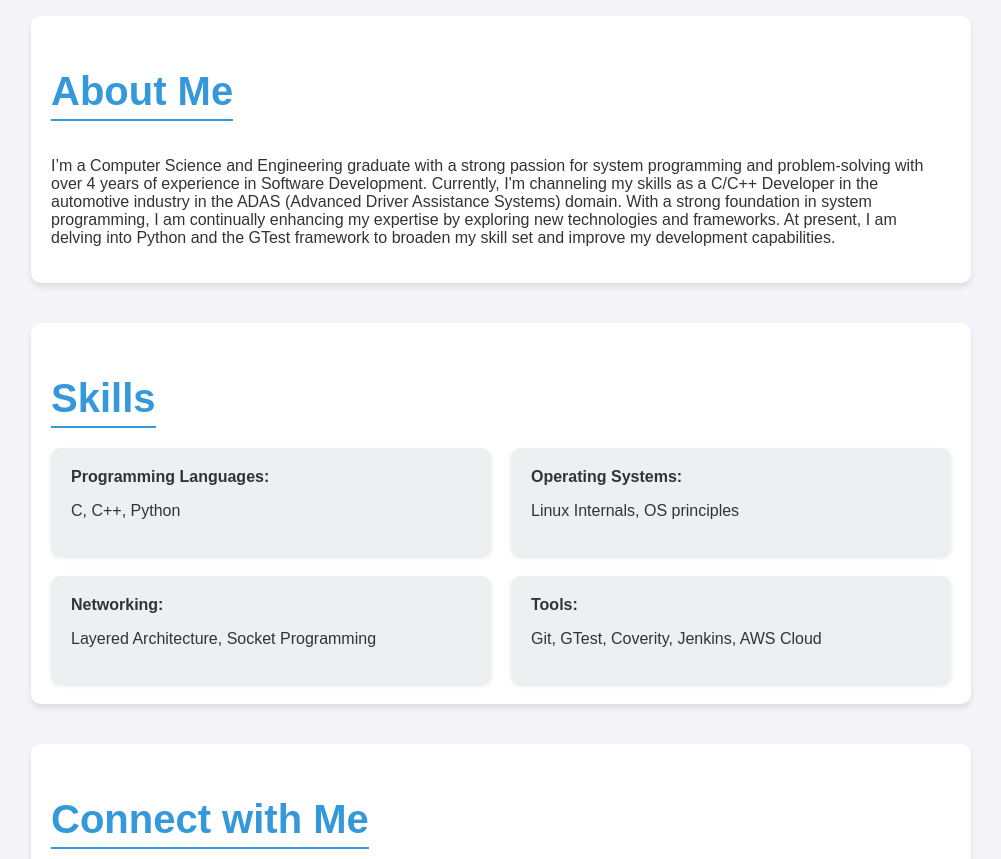
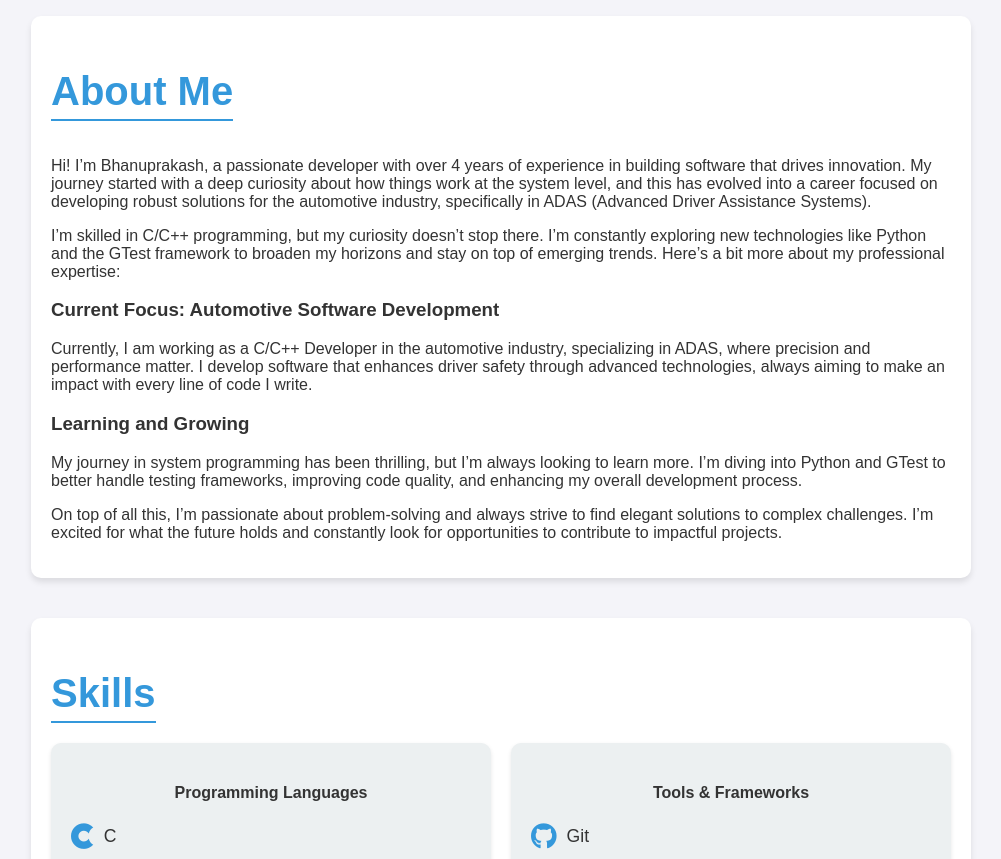
Before and after one commit to bhanuprakasheagala/bhanuprakasheagala.github.io, a Jekyll site: the page about.html, which Jekyll copies as it is, in a window 1280 px wide, cut to the strip 441-1300 px from the top of the page. Shown: the whole strip, without its empty margins (139-1140 px from the left). Built offline with Jekyll 4.4.1, drawn with Linux system fonts in a browser that asks for light colours; some of the changed text lies outside the part shown.

Commit message:
Update about.html

```diff
--- a/about.html
+++ b/about.html
@@ -54,6 +54,39 @@
         header h3 {
             font-size: 1.5em;
             margin-top: 10px;
+        }
+
+        .card {
+            background-color: #ecf0f1;
+            border-radius: 10px;
+            padding: 20px;
+            box-shadow: 0 2px 4px rgba(0, 0, 0, 0.1);
+            transition: transform 0.3s, box-shadow 0.3s ease;
+            text-align: center;
+        }
+
+        .card:hover {
+            transform: translateY(-10px);
+            box-shadow: 0 6px 15px rgba(0, 0, 0, 0.1);
+        }
+
+        .skills-list {
+            display: flex;
+            flex-direction: column;
+            gap: 10px;
+            font-size: 1.1em;
+            color: #333;
+        }
+
+        .skill-item {
+            display: flex;
+            align-items: center;
+            gap: 10px;
+        }
+
+        .skill-item i {
+            font-size: 1.5em;
+            color: #3498db;
         }
 
         nav {
@@ -194,27 +227,61 @@
 
     <section>
         <h2>About Me</h2>
-        <p>I’m a Computer Science and Engineering graduate with a strong passion for system programming and problem-solving with over 4 years of experience in Software Development. Currently, I'm channeling my skills as a C/C++ Developer in the automotive industry in the ADAS (Advanced Driver Assistance Systems) domain. With a strong foundation in system programming, I am continually enhancing my expertise by exploring new technologies and frameworks. At present, I am delving into Python and the GTest framework to broaden my skill set and improve my development capabilities.</p>
+        <p>Hi! I’m Bhanuprakash, a passionate developer with over 4 years of experience in building software that drives innovation. My journey started with a deep curiosity about how things work at the system level, and this has evolved into a career focused on developing robust solutions for the automotive industry, specifically in ADAS (Advanced Driver Assistance Systems).</p>
+
+        <p>I’m skilled in C/C++ programming, but my curiosity doesn’t stop there. I’m constantly exploring new technologies like Python and the GTest framework to broaden my horizons and stay on top of emerging trends. Here’s a bit more about my professional expertise:</p>
+
+        <h3>Current Focus: Automotive Software Development</h3>
+        <p>Currently, I am working as a C/C++ Developer in the automotive industry, specializing in ADAS, where precision and performance matter. I develop software that enhances driver safety through advanced technologies, always aiming to make an impact with every line of code I write.</p>
+
+        <h3>Learning and Growing</h3>
+        <p>My journey in system programming has been thrilling, but I’m always looking to learn more. I’m diving into Python and GTest to better handle testing frameworks, improving code quality, and enhancing my overall development process.</p>
+
+        <p>On top of all this, I’m passionate about problem-solving and always strive to find elegant solutions to complex challenges. I’m excited for what the future holds and constantly look for opportunities to contribute to impactful projects.</p>
     </section>
 
     <section>
         <h2>Skills</h2>
         <div class="content-grid">
+            <!-- Programming Languages -->
             <div class="card">
-                <strong>Programming Languages:</strong>
-                <p>C, C++, Python</p>
+                <h4>Programming Languages</h4>
+                <div class="skills-list">
+                    <div class="skill-item">
+                        <i class="fab fa-cuttlefish"></i> C
+                    </div>
+                    <div class="skill-item">
+                        <i class="fab fa-python"></i> Python
+                    </div>
+                    <div class="skill-item">
+                        <i class="fab fa-java"></i> C++
+                    </div>
+                </div>
             </div>
+
+            <!-- Tools -->
             <div class="card">
-                <strong>Operating Systems:</strong>
-                <p>Linux Internals, OS principles</p>
+                <h4>Tools & Frameworks</h4>
+                <div class="skills-list">
+                    <div class="skill-item">
+                        <i class="fab fa-github"></i> Git
+                    </div>
+                    <div class="skill-item">
+                        <i class="fas fa-cloud"></i> AWS Cloud
+                    </div>
+                    <div class="skill-item">
+                        <i class="fab fa-jenkins"></i> Jenkins
+                    </div>
+                </div>
             </div>
+
+            <!-- Operating Systems -->
             <div class="card">
-                <strong>Networking:</strong>
-                <p>Layered Architecture, Socket Programming</p>
-            </div>
-            <div class="card">
-                <strong>Tools:</strong>
-                <p>Git, GTest, Coverity, Jenkins, AWS Cloud</p>
+                <h4>Operating Systems</h4>
+                <div class="skills-list">
+                    <div class="skill-item">Linux Internals</div>
+                    <div class="skill-item">Windows Internals</div>
+                </div>
             </div>
         </div>
     </section>
```
